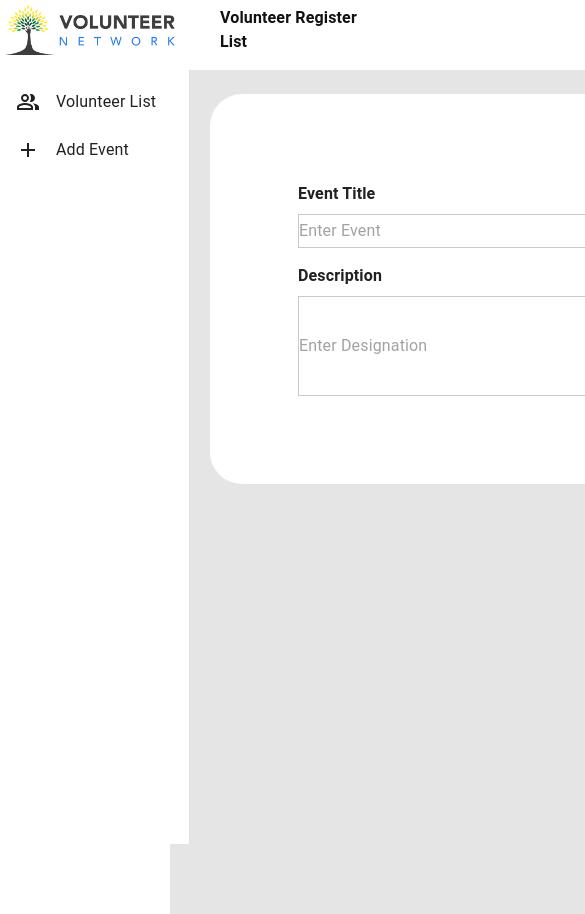
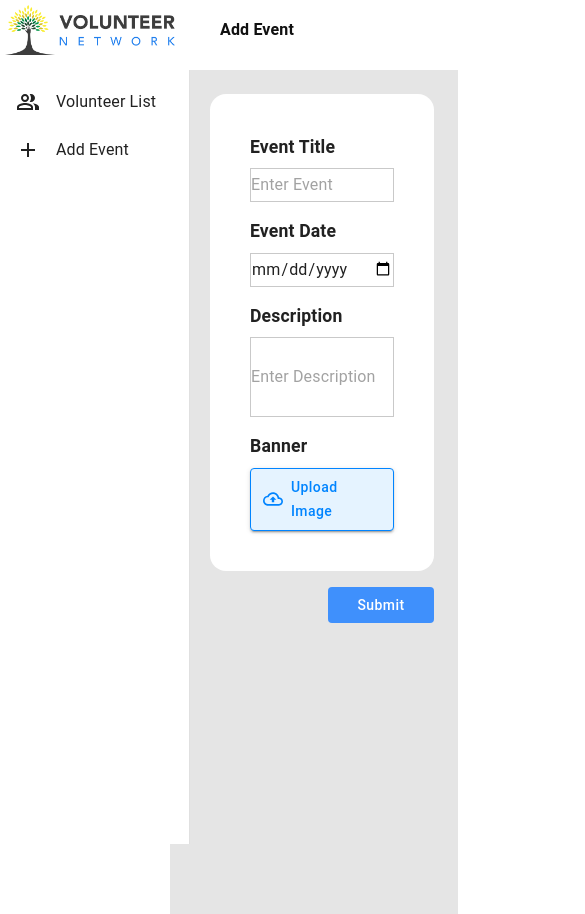
Before and after one commit to Mehnazahmed/volunteer-client, a React (Vite) app: page /admin/addevent in a window 390 px wide. Shown: the top 914 px of the page, 585 px wide, since content can reach past the window. Built offline with nearby package versions, Linux system fonts and the light colour scheme; no server answers.

Commit message:
responsive add event page

```diff
--- a/src/Layout/AdminLayout.jsx
+++ b/src/Layout/AdminLayout.jsx
@@ -6,7 +6,7 @@ import AppBar from "@mui/material/AppBar";
 import Toolbar from "@mui/material/Toolbar";
 import List from "@mui/material/List";
 import Typography from "@mui/material/Typography";
-import { Outlet,Link } from "react-router-dom";
+import { Outlet,Link ,useLocation} from "react-router-dom";
 import ListItem from "@mui/material/ListItem";
 import ListItemButton from "@mui/material/ListItemButton";
 import ListItemIcon from "@mui/material/ListItemIcon";
@@ -20,9 +20,23 @@ import AllUsers from "../pages/AllUsers/AllUsers";
 
 
 
-const drawerWidth = 240;
+
 
 const adminLayout = () => {
+    const location = useLocation();
+
+    // Function to determine the text based on the current path
+    const getTitleText = () => {
+      const { pathname } = location;
+      switch (pathname) {
+        case "/admin/users":
+          return "Volunteer List";
+        case "/admin/addevent":
+          return "Add Event";
+        default:
+          return "Volunteer List"; // You can set a default title here
+      }
+    };
   return (
     <Box sx={{ display: "flex" }}>
 
@@ -47,7 +61,7 @@ const adminLayout = () => {
         <Toolbar>
 
 
-       <Typography fontWeight='bold' color='#111111'>Volunteer Register List</Typography>
+       <Typography fontWeight='bold' color='#111111'>{getTitleText()}</Typography>
 
         </Toolbar>
        </Stack>
--- a/src/pages/AddEvent/AddEvent.jsx
+++ b/src/pages/AddEvent/AddEvent.jsx
@@ -4,6 +4,7 @@ import React from "react";
 import { useForm } from "react-hook-form";
 import { VisuallyHiddenInput } from "../../styled/Button.styled";
 import { CustomButton } from "../../styled/Register.style";
+import theme from "../../theme/theme";
 
 const AddEvent = () => {
   const {
@@ -15,48 +16,76 @@ const AddEvent = () => {
     formState: { errors },
   } = useForm();
 
-  const handleAddEvent = () => {};
+  const handleAddEvent = (data) => {
+    console.log(data);
+  };
 
   return (
-    <Box sx={{flexDirection: "column",
-    display: "flex",}} >
+    <Box
+      onSubmit={handleSubmit(handleAddEvent)}
+      component="form"
+
+      sx={{
+        flexDirection: "column",
+        display: "flex",
+        mx: "auto",
+        width:'100%',
+        maxWidth: "1020vw",
+      }}
+    >
       <Box
         sx={{
           bgcolor: "#FFFFFF",
-          padding: 10,
+          padding: 4,
           marginLeft: 2,
 
-          borderRadius: 8,
+          borderRadius: 4,
           flexDirection: "column",
           display: "flex",
-
         }}
       >
         <Box
           sx={{
             display: "flex",
-            gap: 4,
+            flexDirection: { xs: "column", md: "row" },
+            gap: {xs:0,md:3},
+            width:'100%'
           }}
-          component="form"
-          onSubmit={handleSubmit(handleAddEvent)}
         >
-          <Box sx={{ padding: 1 }}>
-            <Typography sx={{ fontWeight: "bold", marginBottom: 1 }}>
+          <Box sx={{ padding: 1,width:'100%' }}>
+            <Typography
+              sx={{ fontWeight: "bold",
+              fontSize: { xs: "1.1rem", md: "1rem" },
+              marginBottom: theme.breakpoints.down("xs") ? 1 : 0 }}
+            >
               Event Title
             </Typography>
             <InputBase
-            placeholder="Enter Event"
-              sx={{ border: "1px solid #C9C9C9", width: 450 }}
-
+              placeholder="Enter Event"
+              sx={{ border: "1px solid #C9C9C9",
+              width:'100%',
+              maxWidth: '450px',
+              [theme.breakpoints.down("xs")]: {
+                maxWidth: "250px"},
+            }}
               {...register("event", { required: true })}
             ></InputBase>
           </Box>
-          <Box sx={{ padding: 1 }}>
-            <Typography sx={{ fontWeight: "bold", marginBottom: 1 }}>
+          <Box sx={{ padding: 1,width:'100%'}}>
+            <Typography
+              sx={{ fontWeight: "bold",
+              fontSize: { xs: "1.1rem", md: "1rem" },
+              marginBottom: theme.breakpoints.down("xs") ? 1 : 0 }}
+            >
               Event Date
             </Typography>
             <InputBase
-              sx={{ border: "1px solid #C9C9C9", width: 450 }}
+              sx={{ border: "1px solid #C9C9C9",
+              width:'100%',
+              maxWidth: '450px' ,
+              [theme.breakpoints.down("xs")]: {
+                maxWidth: "250px"},
+            }}
               type="date"
               {...register("date", { required: true })}
             ></InputBase>
@@ -65,21 +94,38 @@ const AddEvent = () => {
         <Box
           sx={{
             display: "flex",
-            gap: 4,
+
+            flexDirection: { xs: "column", md: "row" },
+            gap: {xs:0,md:3},
           }}
         >
-          <Box sx={{ padding: 1 }}>
-            <Typography sx={{ fontWeight: "bold", marginBottom: 1 }}>
+          <Box sx={{ padding: 1,width:'100%' }}>
+            <Typography
+              sx={{ fontWeight: "bold",
+              fontSize: { xs: "1.1rem", md: "1rem" },
+              marginBottom: theme.breakpoints.down("xs") ? 1 : 0 }}
+            >
               Description
             </Typography>
             <InputBase
-              placeholder="Enter Designation"
-              sx={{ border: "1px solid #C9C9C9", width: 450, height: 100 }}
+
+              placeholder="Enter Description"
+              sx={{ border: "1px solid #C9C9C9",
+
+              width:'100%',
+              maxWidth: '450px' ,
+              [theme.breakpoints.down("xs")]: {
+                maxWidth: "250px"},
+              height: { xs: '80px', md: '100px' }, }}
               {...register("description", { required: true })}
             ></InputBase>
           </Box>
-          <Box sx={{ padding: 2 }}>
-            <Typography sx={{ fontWeight: "bold", marginBottom: 1 }}>
+          <Box sx={{ padding: 1,width:'100%' }}>
+            <Typography
+              sx={{ fontWeight: "bold",
+              fontSize: { xs: "1.1rem", md: "1rem" },
+              marginBottom: theme.breakpoints.down("xs") ? 1 : 0 }}
+            >
               Banner
             </Typography>
 
@@ -88,21 +134,29 @@ const AddEvent = () => {
                 backgroundColor: "#E5F3FF",
                 color: "#0084FF",
                 border: "1px solid #0084FF",
+                textTransform: "capitalize", // Capitalize the text
+                transition: "background-color 0.3s, color 0.3s",
+                "&:hover": {
+                  backgroundColor: "#0084FF",
+                  color: "#FFFFFF",
+                },
+                width: "100%",
+                maxWidth: "150px",
               }}
               component="label"
               variant="contained"
               startIcon={<CloudUploadOutlined />}
             >
-              Upload file
+              Upload Image
               <VisuallyHiddenInput type="file" />
             </Button>
           </Box>
         </Box>
       </Box>
-      <Box sx={{alignSelf: 'flex-end', marginTop: 2,marginRight:2}}>
-      <CustomButton
-      style={{padding:6,width:106}}
-      type="submit">Submit</CustomButton>
+      <Box sx={{ alignSelf: "flex-end", marginTop: 2 }}>
+        <CustomButton style={{ padding: 6, width: 106 }} type="submit">
+          Submit
+        </CustomButton>
       </Box>
     </Box>
   );
```
